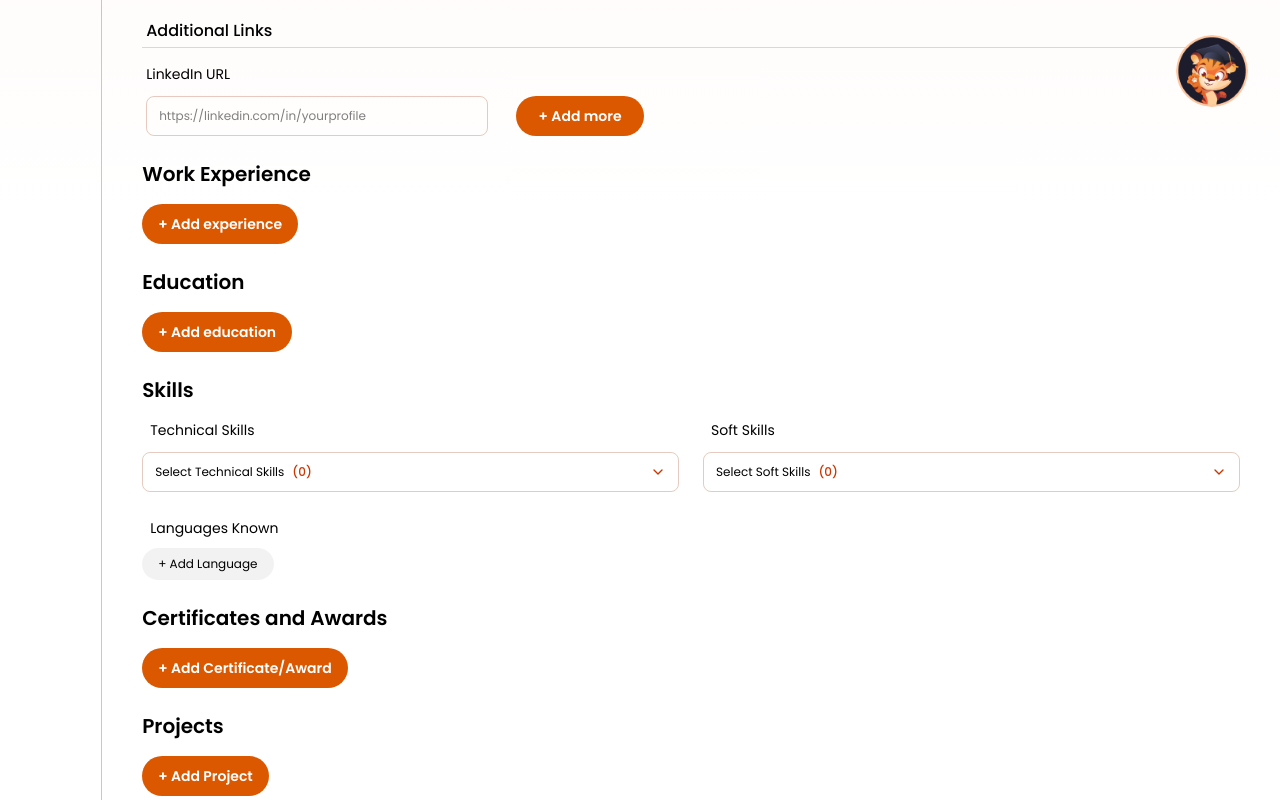
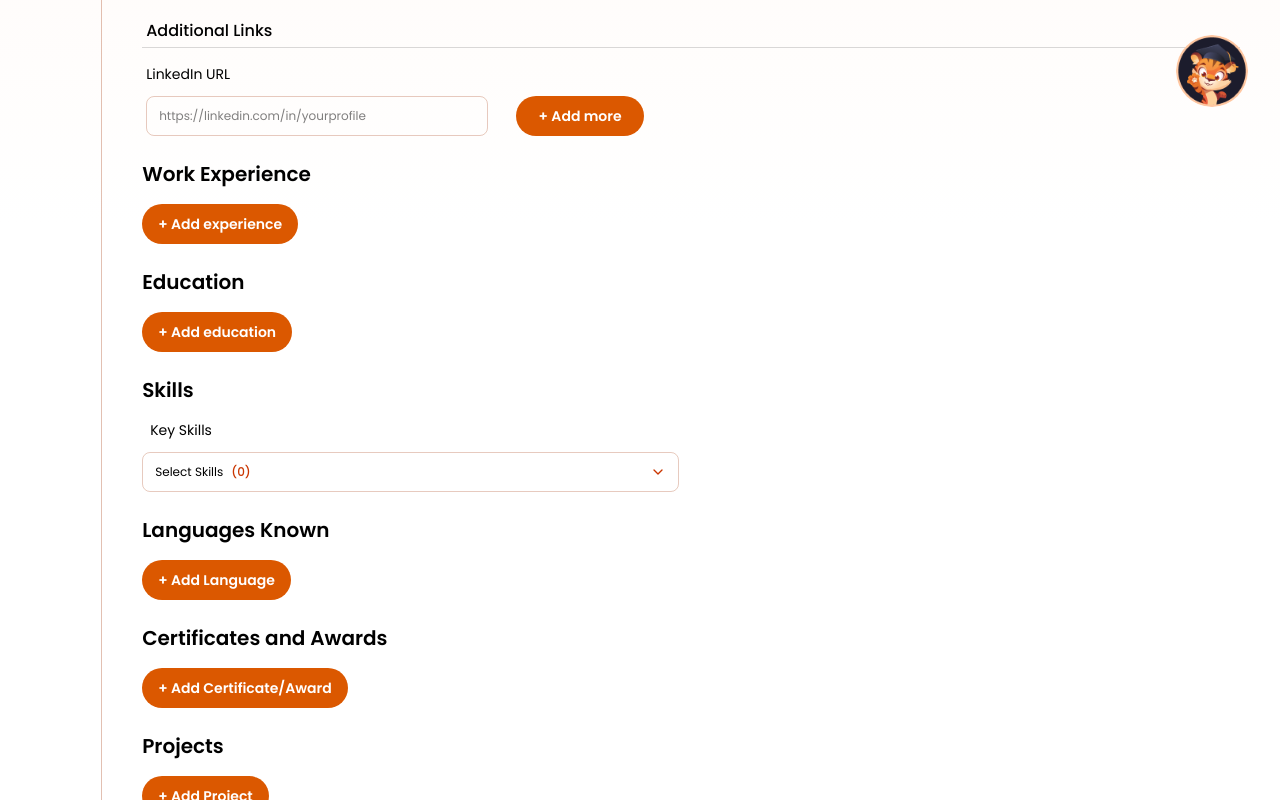
Before and after one commit to ks-inforens/chatbot, a React (Vite) app in the folder frontend/: page /cv-builder in a window 1280 px wide. Shown: the part 661-1461 px from the top of the page. Built offline with nearby package versions, Linux system fonts and the light colour scheme.

Commit message:
Updated UI issues

```diff
--- a/frontend/src/components/CVBuilderForm.jsx
+++ b/frontend/src/components/CVBuilderForm.jsx
@@ -681,7 +681,7 @@ export default function CVBuilderForm({ form, setForm, onNext, setIsExistingCV,
                     <div className="space-y-8">
                         <div className="flex flex-col gap-4">
                             <h3 className="font-medium border-b border-black/15 pb-1 px-1">Contact</h3>
-                            <div className="grid grid-cols-1 md:grid-cols-2 gap-6 items-end px-1">
+                            <div className="grid grid-cols-1 md:grid-cols-2 gap-6 items-start px-1">
                                 <div className="flex flex-col gap-2">
                                     <label className="text-sm mb-1">Full Name<span className="text-orange-600">*</span></label>
                                     <input
@@ -981,12 +981,12 @@ export default function CVBuilderForm({ form, setForm, onNext, setIsExistingCV,
                     <div className="flex flex-col md:grid md:grid-cols-2 gap-6">
                         <div className="flex flex-col gap-2">
                             <label className="text-sm px-2 mb-1">
-                                Technical Skills
+                                Key Skills
                             </label>
                             <SearchDropdown
                                 label={form.technicalSkills && form.technicalSkills.length > 0
                                     ? form.technicalSkills.join(", ")
-                                    : "Select Technical Skills"}
+                                    : "Select Skills"}
                                 count={form.technicalSkills ? form.technicalSkills.length : 0}
                                 isOpen={openDropdown === "technicalSkills"}
                                 onToggle={() => toggleDropdown("technicalSkills")}
@@ -1000,32 +1000,9 @@ export default function CVBuilderForm({ form, setForm, onNext, setIsExistingCV,
                             />
                         </div>
 
-                        <div className="flex flex-col gap-2">
-                            <label className="text-sm px-2 mb-1">
-                                Soft Skills
-                            </label>
-                            <SearchDropdown
-                                label={form.softSkills && form.softSkills.length > 0
-                                    ? form.softSkills.join(", ")
-                                    : "Select Soft Skills"}
-                                count={form.softSkills ? form.softSkills.length : 0}
-                                isOpen={openDropdown === "softSkills"}
-                                onToggle={() => toggleDropdown("softSkills")}
-                                searchable
-                                multiSelect
-                                searchValue={softSearch}
-                                onSearchChange={e => setSoftSearch(e.target.value)}
-                                options={filteredSoftSkills.map(skill => ({ id: skill, name: skill }))}
-                                selectedOptions={form.softSkills || []}
-                                onOptionToggle={handleSoftToggle}
-                            />
-                        </div>
-
                         {/* Languages Known */}
                         <div className="space-y-2 md:col-span-2">
-                            <label className="text-sm px-2 mb-1">
-                                Languages Known
-                            </label>
+                            <h2 className="text-xl font-semibold">Languages Known</h2>
                             <div className="flex flex-col">
                                 {(form.languagesKnown || []).map((lang, idx) => (
                                     <div key={idx} className="grid grid-cols-3 gap-4 my-2 items-center">
@@ -1079,7 +1056,7 @@ export default function CVBuilderForm({ form, setForm, onNext, setIsExistingCV,
                                     ...prev,
                                     languagesKnown: [...(prev.languagesKnown || []), { language: "", proficiency: "" }],
                                 }))}
-                                className="h-8 px-4 bg-black/5 hover:bg-black/10 text-xs rounded-full cursor-pointer"
+                                className="h-10 px-4 bg-[#db5800] hover:bg-[#c85000] text-sm font-semibold text-white rounded-full cursor-pointer"
                             >
                                 + Add Language
                             </button>
--- a/frontend/src/components/CVBuilderReviewStage.jsx
+++ b/frontend/src/components/CVBuilderReviewStage.jsx
@@ -105,12 +105,8 @@ export default function CVBuilderReviewStage({ form, onEdit, onSubmit, headerInc
                         <dt className="text-gray-500 text-sm">Skills</dt>
                         <div className="flex flex-col gap-2">
                             <p className="text-sm">
-                                <span className="font-medium">Technical Skills: </span>
+                                <span className="font-medium">Key Skills: </span>
                                 {(form.technicalSkills || []).length > 0 ? form.technicalSkills.join(", ") : "N/A"}
-                            </p>
-                            <p className="text-sm">
-                                <span className="font-medium">Soft Skills: </span>
-                                {(form.softSkills || []).length > 0 ? form.softSkills.join(", ") : "N/A"}
                             </p>
                             <div>
                                 <h1 className="text-sm font-medium">Languages: </h1>
--- a/frontend/src/pages/CVBuilderPage.jsx
+++ b/frontend/src/pages/CVBuilderPage.jsx
@@ -28,7 +28,6 @@ export default function CVBuilderPage() {
         workExperience: [],
         education: [],
         technicalSkills: [],
-        softSkills: [],
         languagesKnown: [],
         certificates: [],
         projects: [],
@@ -69,7 +68,6 @@ export default function CVBuilderPage() {
             education: form.education || [],
             skills: {
                 technical_skills: form.technicalSkills || [],
-                soft_skills: form.softSkills || []
             },
             languages_known: form.languagesKnown || [],
             certificates: form.certificates || [],
```
